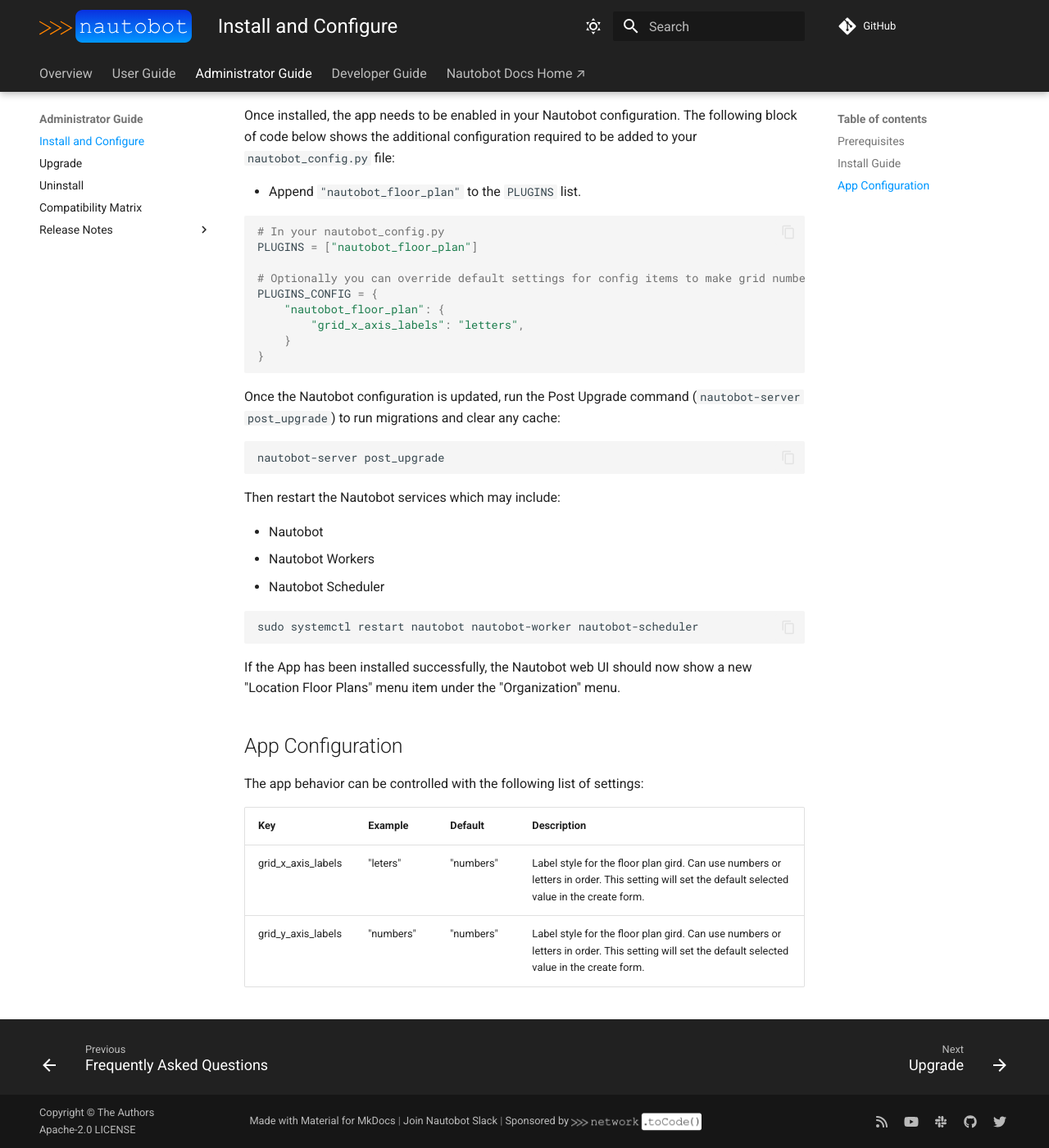
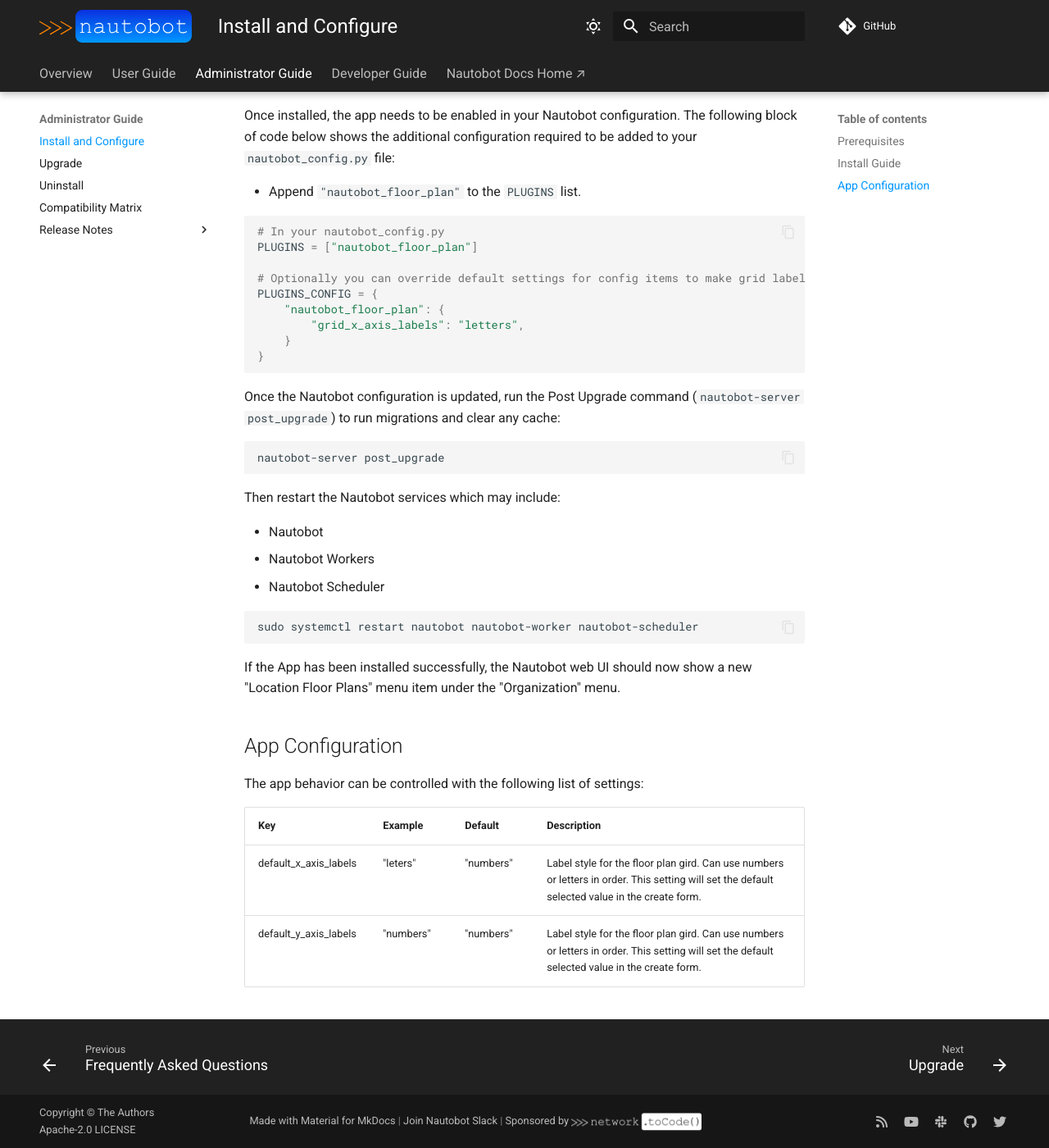
Before and after one commit to nautobot/nautobot-app-floor-plan, an MkDocs documentation site: the page built from docs/admin/install.md, in a window 1280 px wide and 1400 px high, scrolled down 886 px. Shown: the whole window at 82% size. Built offline with MkDocs 1.6.1 and Material for MkDocs 9.7.7, drawn with Linux system fonts in a browser that asks for light colours; comment, search, counter and statistics services are not loaded.

Commit message:
Apply suggestions from code review
Update from code review

Co-authored-by: Joe Wesch <10467633+joewesch@users.noreply.github.com>

```diff
--- a/docs/admin/install.md
+++ b/docs/admin/install.md
@@ -35,7 +35,7 @@
 # In your nautobot_config.py
 PLUGINS = ["nautobot_floor_plan"]
 
-# Optionally you can override default settings for config items to make grid numbering like a chessboard (as seen in this example)
+# Optionally you can override default settings for config items to make grid labels like a chessboard (as seen in this example)
 PLUGINS_CONFIG = {
     "nautobot_floor_plan": {
         "grid_x_axis_labels": "letters",
@@ -67,5 +67,5 @@
 
 | Key                | Example   | Default  | Description                                                                                                                                    |
 |--------------------|-----------|----------|------------------------------------------------------------------------------------------------------------------------------------------------|
-| grid_x_axis_labels | "leters"  | "numbers" | Label style for the floor plan gird. Can use numbers or letters in order. This setting will set the default selected value in the create form. |
-| grid_y_axis_labels | "numbers" | "numbers" | Label style for the floor plan gird. Can use numbers or letters in order. This setting will set the default selected value in the create form. |
+| default_x_axis_labels | "leters"  | "numbers" | Label style for the floor plan gird. Can use numbers or letters in order. This setting will set the default selected value in the create form. |
+| default_y_axis_labels | "numbers" | "numbers" | Label style for the floor plan gird. Can use numbers or letters in order. This setting will set the default selected value in the create form. |
```
Also changed, not shown: 3 other files.
